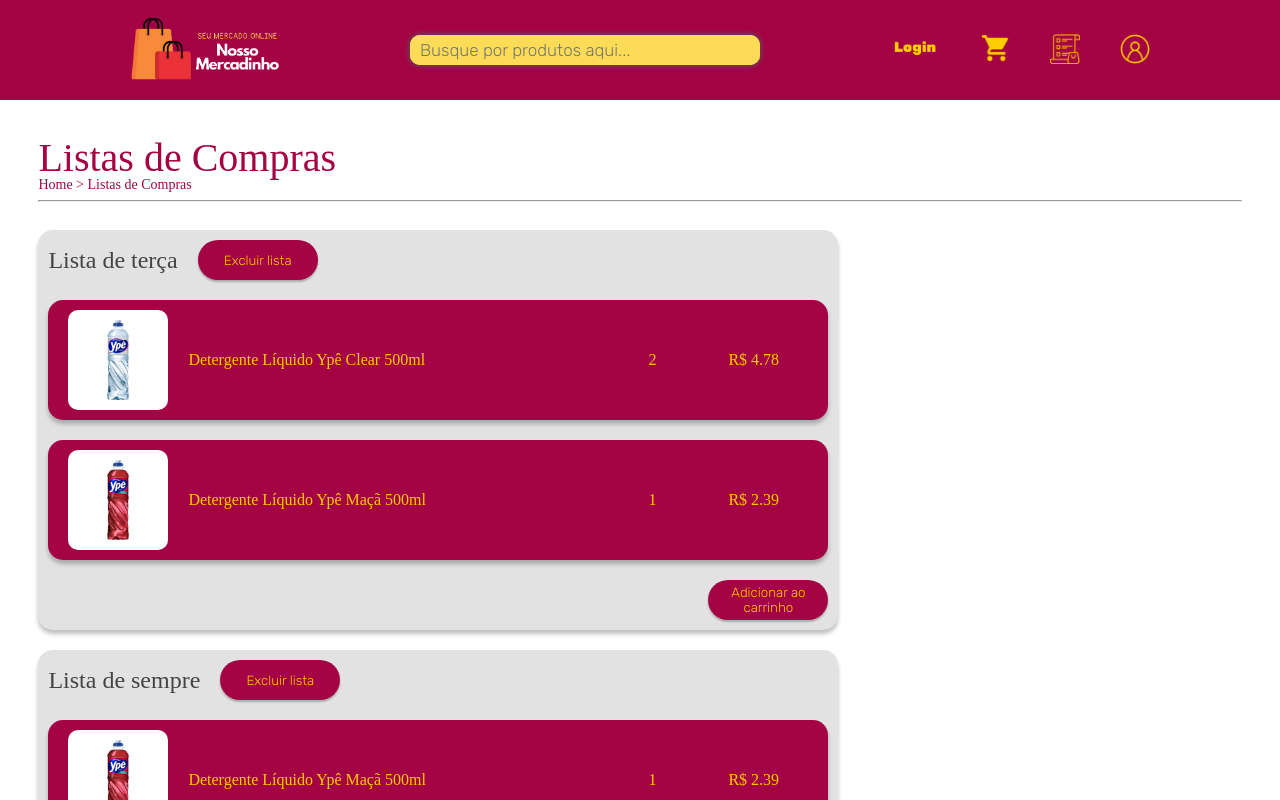
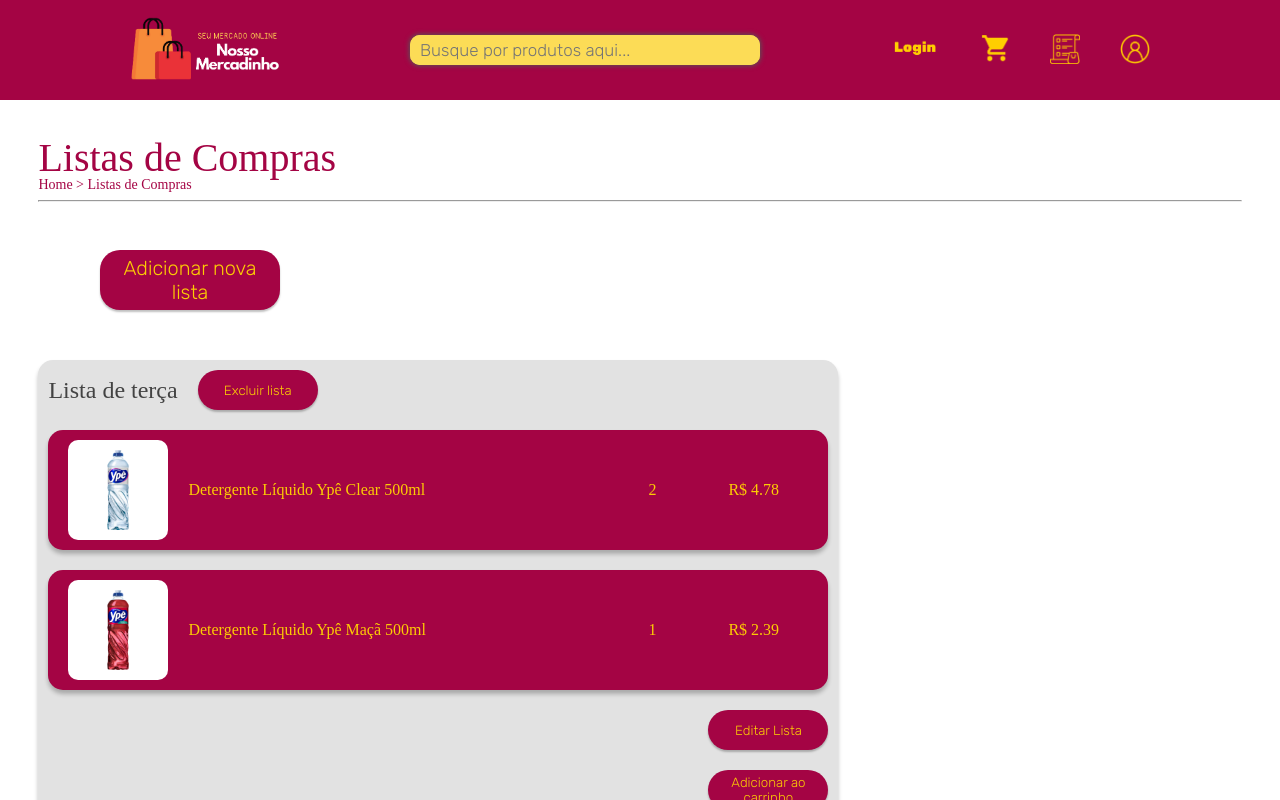
Before and after one commit to MarcusHuzi/Projeto-Web, a Vue app in the folder milestone2/shop/: page /listacompras in a window 1280 px wide. Shown: the top 800 px of the page. Built offline with nearby package versions, Linux system fonts and the light colour scheme.

Commit message:
Update ListaCompra.vue

```diff
--- a/milestone2/shop/src/components/ListaCompra.vue
+++ b/milestone2/shop/src/components/ListaCompra.vue
@@ -1,5 +1,6 @@
 <template id="template-lista-compra">
     <div class="content">
+        <button type="button" class="btn-add-lista botao-lista">Adicionar nova lista </button>
         <div v-for="(lista, index) in listas" class="lista-div" :key="lista">
             <div class="titulo-lista">
                 <h1>{{lista[0].title}}</h1>
@@ -22,9 +23,9 @@
                     </div>
                 </li>
             </ul>
+            <button type="button" class="btn-edit-lista botao-lista">Editar Lista</button>
             <button type="button" class="btn-add-to-cart botao-lista">Adicionar ao carrinho</button>
         </div>
-        <button type="button" class="btn-add-list">Adicionar ao lista</button>
     </div>
 
 </template>
@@ -125,6 +126,7 @@
 </script>
 
 <style scoped>
+
     .lista-div {
         margin: 10px 3% 20px 3%;
         background-color: var(--cinza);
@@ -178,6 +180,18 @@
         margin: 10px;
     }
 
+    .btn-edit-lista {
+        align-self: flex-end;
+        margin: 10px;
+    }
+
+    .btn-add-lista {
+        margin: 30px 50px 40px 100px;
+        width: 180px;
+        height: 60px;
+        font-size: 20px;
+    }
+
     .product-box {
         display: flex;
         flex-direction: row;
```
